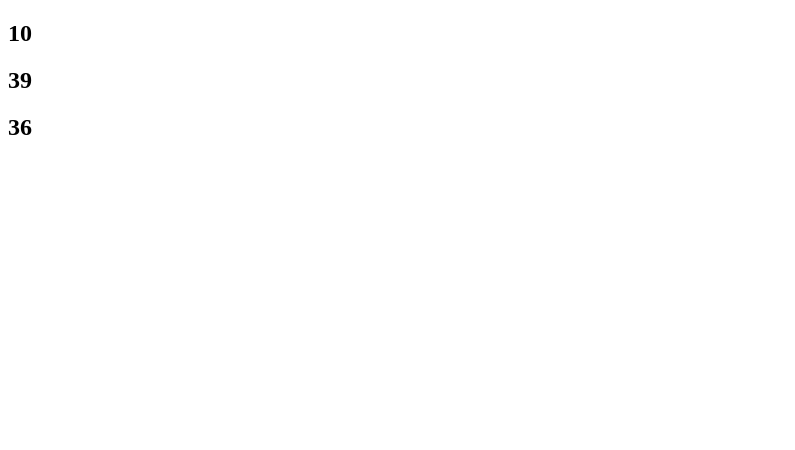
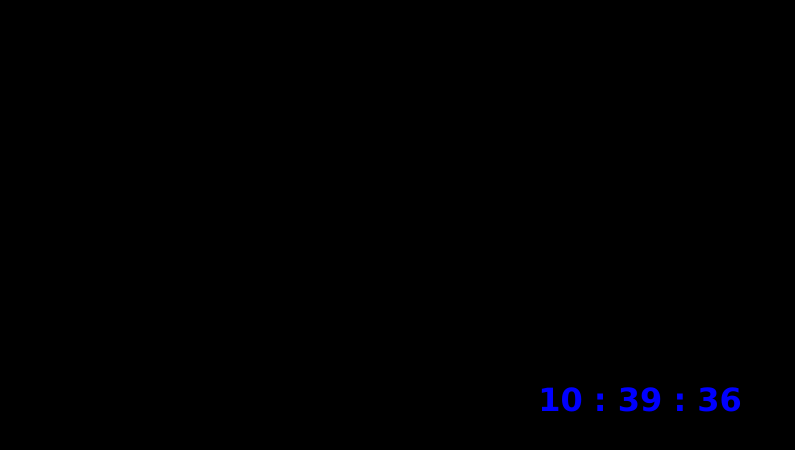
Before and after one commit to jasper-steenhuis/Javascript-Tick-Clock, a plain HTML site: page index.html in a window 1280 px wide. Shown: the whole page, without its empty margins (0-795 px from the left). Drawn offline with Linux system fonts and the light colour scheme.

Commit message:
added styling and refactored clock code

```diff
--- a/clock.js
+++ b/clock.js
@@ -1,15 +1,12 @@
-window.onload = function() {
-    clock();
-}
 function clock() {
-    var hours = document.getElementById("hours");
-    var minutes = document.getElementById("minutes");
-    var seconds = document.getElementById("seconds");
     var date = new Date();
+    var hours = date.getHours();
+    var minutes = date.getMinutes();
+    var seconds = date.getSeconds();
+    var time = document.getElementById("time");
 
-    hours.innerHTML = date.getHours();
-    minutes.innerHTML = date.getMinutes();
-    seconds.innerHTML = date.getSeconds();
+    time.innerHTML = hours + " : " + minutes + " : " + seconds;
 
     setTimeout(clock,1000);
 };
+clock();
--- a/index.html
+++ b/index.html
@@ -4,14 +4,13 @@
     <meta charset="UTF-8">
     <meta http-equiv="X-UA-Compatible" content="IE=edge">
     <meta name="viewport" content="width=device-width, initial-scale=1.0">
+    <link rel="stylesheet" href="style.css">
     <title>Clock</title>
 </head>
 <body>
 
-    <div id="clock" onload="clock();">
-        <h2 id="hours">hours</h2>
-        <h2 id="minutes">minutes</h2>
-        <h2 id="seconds">seconds</h2>
+    <div id="clock">
+        <h1 id="time">time</h1>
     </div>
     <script text="javascript" src="clock.js"></script>
 </body>
--- /dev/null
+++ b/style.css
@@ -0,0 +1,15 @@
+#time {
+    color: blue;
+    text-align: center;
+    font-family:'Lucida Sans', 'Lucida Sans Regular', 'Lucida Grande', 'Lucida Sans Unicode', Geneva, Verdana, sans-serif
+}
+#clock{
+    margin: 0;
+    position: absolute;
+    top: 50%;
+    left: 50%;
+    transform: translate(-50%, -50%);
+}
+body {
+    background-color: black;
+}
```
